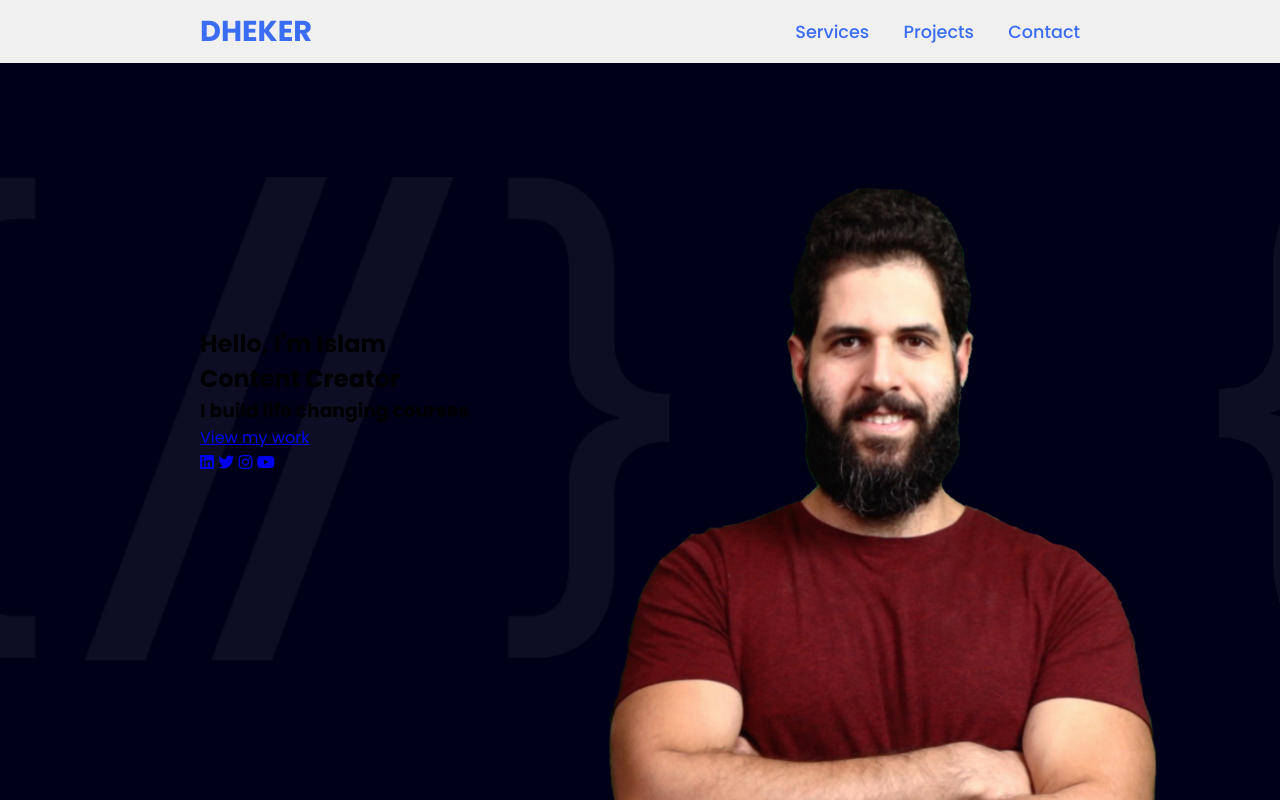
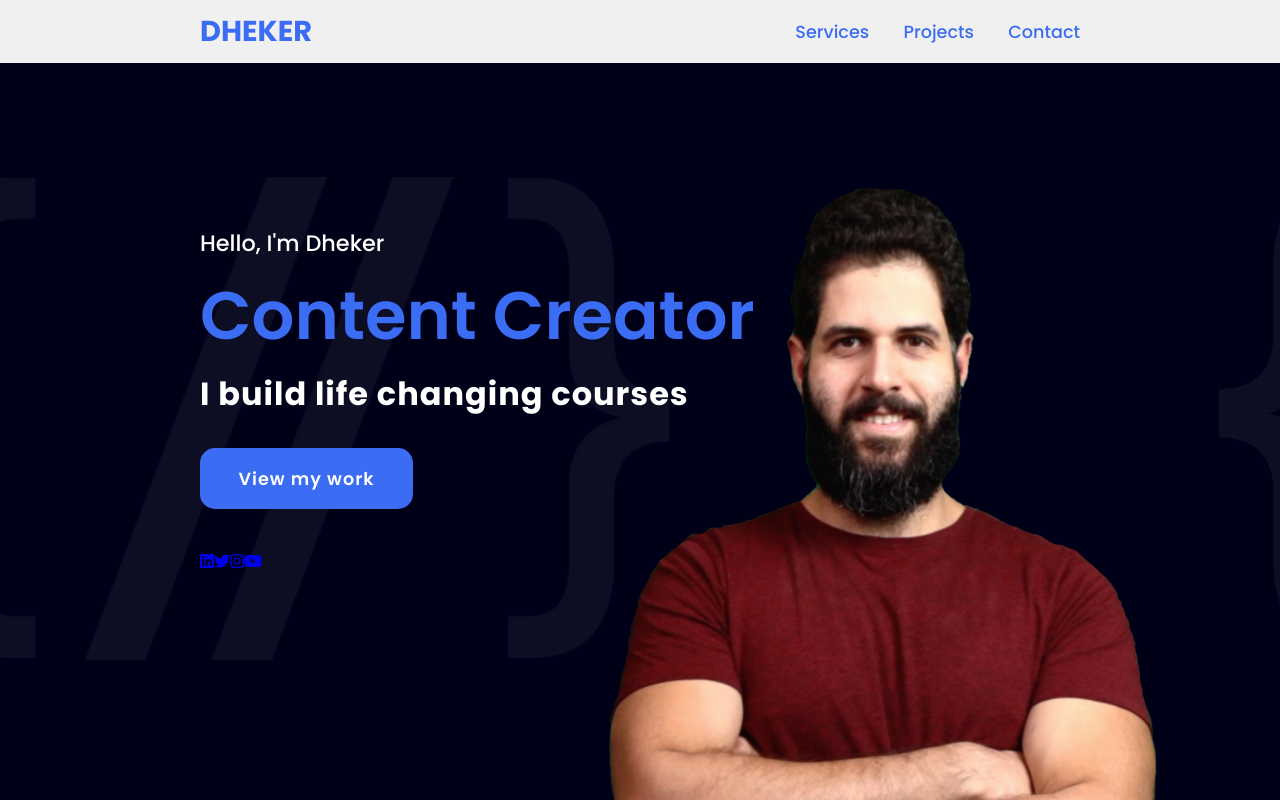
Before and after one commit to Dheker-Laadhibi/portfolio, a plain HTML site: page index.html in a window 1280 px wide. Drawn offline with Linux system fonts and the light colour scheme.

Commit message:
section edition

```diff
--- a/index.css
+++ b/index.css
@@ -45,7 +45,7 @@
      }
 
      .navigation a:hover{
-         color: #601cfc;
+         color: #3a6cf4;
      }
 
      section {
@@ -68,3 +68,60 @@
          background-position: center;
          background-attachment: fixed;
      }
+     .main h2{
+
+        color: #fff;
+        font-size: 1.4em;
+        font-weight: 500;
+     }
+     /*span is an inline element*/
+     .main h2 span{
+        color: #3a6cf4;
+        font-weight: 600;
+        font-size: 3em;
+        display: inline-block;
+        margin-top: 5px;
+     }
+     .main h3{
+        color: #fff;
+        font-weight: 700;
+        font-size: 2em;
+        /* spacing between caracters*/
+        letter-spacing: 1px;
+        margin-top: 3px;
+        margin-bottom: 30px;
+     }
+     /*anchor tag is also an inline block cant give it directly margin or padding*/
+     .main-btn{
+        text-decoration: none;
+        background-color: #3a6cf4;
+        font-size: 1.1em;
+        color: #fff;
+        font-weight: 600;
+     display: inline-block;
+        letter-spacing: 1px;
+        margin-bottom: 40px;
+        /*15.6 px*/
+        padding: 0.975em   2.1875em;
+        letter-spacing: 1px;
+        border-radius: 15px;
+        margin-bottom: 40px;
+     }
+     .main-btn:hover{
+        color: #601cfc;
+        /*     it increases the size of the element by 10% compared to its original size  */
+    transform: scale(1.1);
+
+
+
+
+
+    /*any change in the properties of that element will take 0.7 seconds to complete, and the transition will have a smooth easing effect.
+
+*/
+    transition: 0.7s ease;
+    }
+     .social-icons{
+        display: flex;
+     padding-right: 2em;
+     }
--- a/index.html
+++ b/index.html
@@ -26,10 +26,9 @@
 
     <!--section start  More semantic -->
 
-
     <section class="main">
       <div>
-          <h2>Hello, I'm Islam<br><span>Content Creator</span></h2>
+        <h2>Hello, I'm Dheker<br /><span>Content Creator</span></h2>
         <h3>I build life changing courses</h3>
         <a href="#projects" class="main-btn">View my work</a>
         <div class="social-icons">
```
Lines whose indentation alone changed are shown as unchanged.
